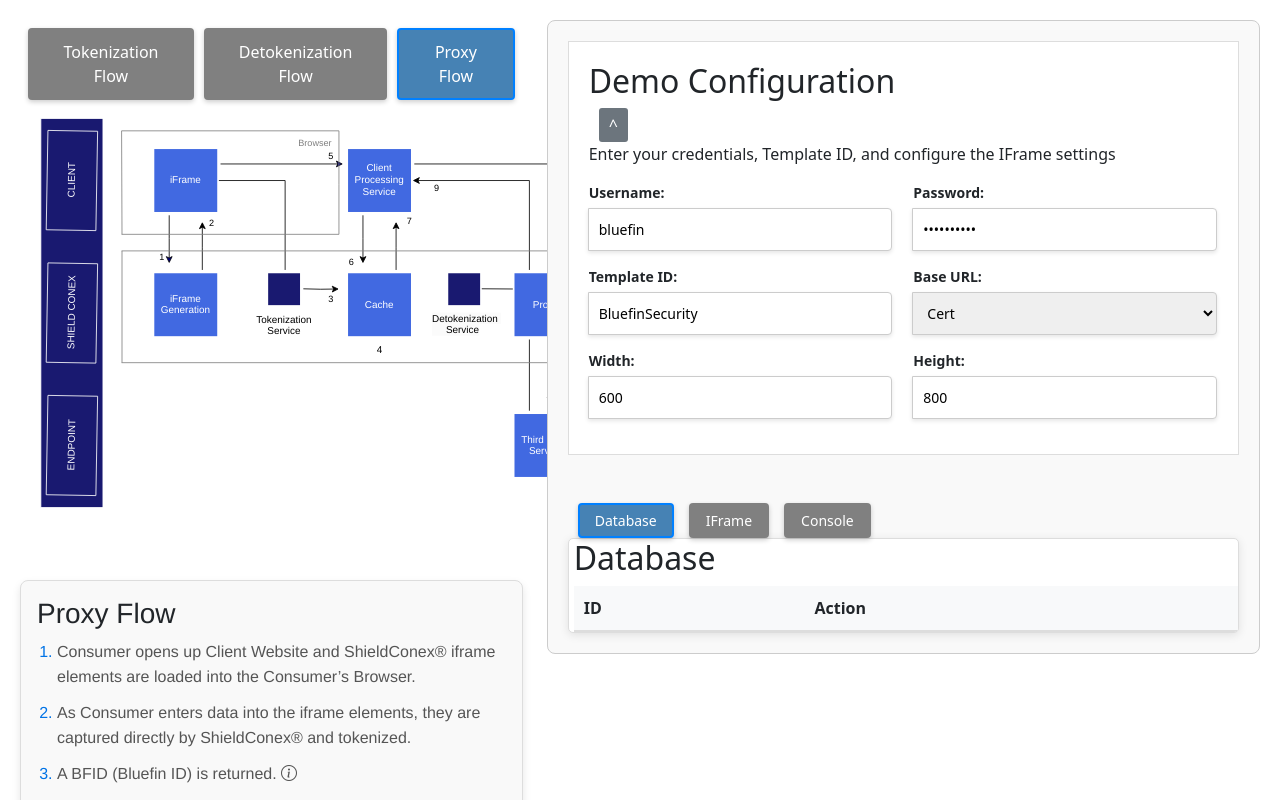
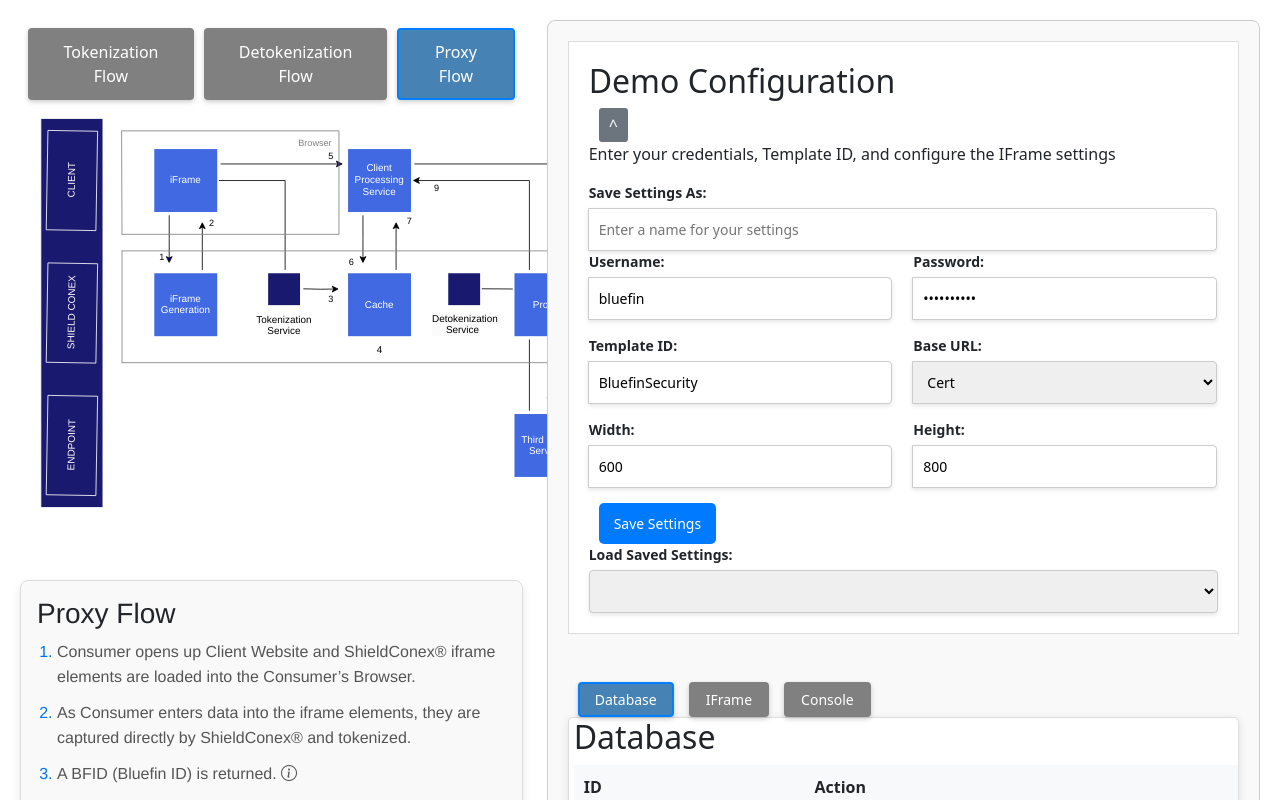
Before and after one commit to karinagassanova/testproject, an Angular app: page / in a window 1280 px wide. Shown: the top 800 px of the page. Built offline with nearby package versions, Linux system fonts and the light colour scheme.

Commit message:
added functionality to save settings and load saved settings.

```diff
--- a/src/app/app.component.html
+++ b/src/app/app.component.html
@@ -1,6 +1,6 @@
 <div class="container-fluid">
   <div class="row">
-    <div class="col-lg-5" >
+    <div class="col-lg-5">
       <diagram></diagram>
     </div>
     <div class="col-lg-7">
@@ -14,6 +14,12 @@
 
           <div *ngIf="!isConfigFolded">
             <p>Enter your credentials, Template ID, and configure the IFrame settings</p>
+
+            <!-- Save Settings Name Input -->
+            <div class="input-group">
+              <label for="settingName">Save Settings As:</label>
+              <input type="text" id="settingName" [(ngModel)]="settingName" placeholder="Enter a name for your settings" />
+            </div>
 
             <!-- User Credentials in One Row -->
             <div class="input-row">
@@ -53,9 +59,21 @@
                 <input type="text" id="height" [(ngModel)]="height" placeholder="e.g., 800px" />
               </div>
             </div>
+
+            <!-- Buttons to Save and Load Settings -->
+            <div class="save-load-buttons">
+              <button class="save-button" (click)="saveUserSettings()">Save Settings</button>
+
+              <!-- Dropdown to select saved settings -->
+              <label for="savedSettingsDropdown">Load Saved Settings:</label>
+              <select id="savedSettingsDropdown" [(ngModel)]="settingName" (change)="loadUserSettings(settingName)">
+                <option *ngFor="let savedSettingName of savedSettingNames" [value]="savedSettingName">{{ savedSettingName }}</option>
+              </select>
+            </div>
           </div>
         </div>
 
+        <!-- Tabs Section -->
         <br><br>
         <ul ngbNav #nav="ngbNav" [(activeId)]="active" class="custom-nav-tabs">
           <li [ngbNavItem]="1">
@@ -75,7 +93,7 @@
                   <tr *ngFor="let item of db.data">
                     <td>{{ item.messageId }}</td>
                     <td>
-                      <button (click)="viewTokens(item.bfid);">View Tokens</button>
+                      <button (click)="viewTokens(item.bfid)">View Tokens</button>
                       <button class="detokenize-button" (click)="onDetokenizeButtonClick(item.bfid)">Detokenize</button>
                     </td>
                   </tr>
@@ -85,6 +103,7 @@
             </ng-template>
           </li>
 
+          <!-- IFrame Tab -->
           <li [ngbNavItem]="2">
             <button ngbNavLink>IFrame</button>
             <ng-template ngbNavContent>
@@ -96,15 +115,14 @@
                   <br><br>
                   <div id="frame1" class="iframe"></div> <!-- Loaded IFrame -->
                   <br /><br />
-                <td>
                   <button *ngIf="isGoPressed" class="clear-button" (click)="onClearButtonClick()">Clear</button>
                   <button *ngIf="isGoPressed" class="tokenize-button" (click)="onTokenizeButtonClick()">Tokenize</button>
-                </td>
                 </div>
               </div>
             </ng-template>
           </li>
 
+          <!-- Console Tab -->
           <li [ngbNavItem]="3">
             <button ngbNavLink>Console</button>
             <ng-template ngbNavContent>
@@ -129,9 +147,8 @@
                         </div>
                         <h3>Detokenized Data</h3>
                         <div *ngFor="let e of detokenizedData; let i = index">
-                        Name: {{ SCXTokens[i].name }}, Detokenized Value: {{ e | json }}
+                          Name: {{ SCXTokens[i].name }}, Detokenized Value: {{ e }}
                         </div>
-                        <div *ngFor="let e of iframeErrors">{{ e }}</div>
                       </div>
                     </code>
                   </pre>
@@ -143,7 +160,6 @@
 
         <!-- Render content for the active tab -->
         <div [ngbNavOutlet]="nav"></div>
-
       </div>
     </div>
   </div>
--- a/src/app/app.component.ts
+++ b/src/app/app.component.ts
@@ -1,4 +1,4 @@
-import { Component, OnInit, OnDestroy, Injectable } from '@angular/core';
+import {Component, OnInit, OnDestroy, Injectable, NgIterable} from '@angular/core';
 import { HttpClient, HttpHeaders } from '@angular/common/http';
 import { Subscription } from 'rxjs';
 import { DiagramComponent } from "./components/diagram/diagram.component";
@@ -6,6 +6,8 @@
 import { NgbModal } from '@ng-bootstrap/ng-bootstrap';
 import { NgbdModalContent } from './components/modal/modal-component'; // Adjust the path accordingly
 import { NgbdDetokenModalContent } from './components/modal/modal-detok-component';
+import { ChangeDetectorRef } from '@angular/core';
+
 
 export interface TokenResponse {
   messageId: string;
@@ -75,6 +77,7 @@
   db: Database = {data:[]};
 
   flow: string = 'proxy'; // Current flow, defaults to "tokenization"
+  settingName: string | undefined;
 
   showFlow(selectedFlow: string) {
     this.flow = selectedFlow; // Update flow based on button clicks
@@ -84,13 +87,16 @@
     private http: HttpClient,
     private diagram: DiagramComponent,
     private sharedService: SharedService,
-    private modalService: NgbModal
+    private modalService: NgbModal,
+    private cdr: ChangeDetectorRef
   ) {}
 
   ngOnInit() {
     this.messageSubscription = new Subscription();
     window.addEventListener('message', this.onMessage.bind(this));
     this.diagram.hideAll();
+    this.savedSettingNames = this.getSavedSettingNames();
+
   }
 
   ngOnDestroy() {
@@ -384,5 +390,67 @@
   }
 
 
-  protected readonly open = open;
+  protected saveUserSettings() {
+    const settingName = this.settingName || 'Default Setting'; // Use provided name or fallback to 'Default Setting'
+
+    // Prepare the settings object
+    const userSettings = {
+      username: this.username,
+      password: this.password,
+      templateId: this.templateId,
+      baseUrl: this.baseUrl,
+      width: this.width,
+      height: this.height
+    };
+
+    // Retrieve the existing settings from localStorage and add the new one
+    const savedSettings = JSON.parse(localStorage.getItem('savedSettings') || '[]');
+    savedSettings.push({ name: settingName, settings: userSettings });
+
+    // Save all settings back to localStorage
+    localStorage.setItem('savedSettings', JSON.stringify(savedSettings));
+
+    // Refresh saved settings names and trigger change detection to update UI
+    this.savedSettingNames = this.getSavedSettingNames();
+    this.cdr.detectChanges();  // This triggers change detection immediately
+  }
+
+
+  protected loadUserSettings(settingName: string | undefined) {
+    const savedSettings = JSON.parse(localStorage.getItem('savedSettings') || '[]');
+    const selectedSetting = savedSettings.find((setting: { name: string, settings: any }) => setting.name === settingName);
+
+    if (selectedSetting) {
+      // Set the loaded values to the form
+      this.username = selectedSetting.settings.username;
+      this.password = selectedSetting.settings.password;
+      this.templateId = selectedSetting.settings.templateId;
+      this.baseUrl = selectedSetting.settings.baseUrl;
+      this.width = selectedSetting.settings.width;
+      this.height = selectedSetting.settings.height;
+    }
+  }
+
+
+// Get the list of saved setting names from localStorage
+  savedSettingNames: (NgIterable<unknown> & NgIterable<any>) | undefined | null;
+  private getSavedSettingNames() {
+    const savedSettings = JSON.parse(localStorage.getItem('savedSettings') || '[]');
+    return savedSettings.map((setting: { name: string }) => setting.name);
+  }
+// Delete a saved setting by its index
+  deleteSavedSetting(index: number) {
+    // Retrieve the current saved settings from localStorage
+    const savedSettings = JSON.parse(localStorage.getItem('savedSettings') || '[]');
+
+    // Remove the setting at the given index
+    savedSettings.splice(index, 1);
+
+    // Save the updated list of settings back to localStorage
+    localStorage.setItem('savedSettings', JSON.stringify(savedSettings));
+
+    // Update the list of saved setting names
+    this.savedSettingNames = this.getSavedSettingNames();
+  }
+
 }
--- /dev/null
+++ b/src/app/components/modal/modal-component.css
@@ -0,0 +1,6 @@
+/* Enable line wrapping for preformatted text */
+.wrapped-pre {
+  white-space: pre-wrap;       /* Enable line wrapping */
+  word-break: break-all;       /* Break long words to fit within the container */
+  overflow-wrap: anywhere;     /* Allows breaking anywhere if necessary */
+}
--- a/src/app/components/modal/modal-component.ts
+++ b/src/app/components/modal/modal-component.ts
@@ -1,6 +1,6 @@
 import { Component, inject, Input, OnInit } from '@angular/core';
 import { NgbActiveModal } from '@ng-bootstrap/ng-bootstrap';
-import {TokenResponse} from "../../app.component";
+import { TokenResponse } from "../../app.component";
 
 @Component({
   selector: 'ngbd-modal-content',
@@ -11,8 +11,9 @@
       <button type="button" class="btn-close" aria-label="Close" (click)="activeModal.dismiss('Cross click')"></button>
     </div>
     <div class="modal-body">
-      <pre>{{ formattedTokens }}</pre> <!-- Use the formattedTokens property -->
+      <pre class="wrapped-pre">{{ formattedTokens }}</pre> <!-- Wrapped output to fit modal width -->
     </div>
+
     <div class="modal-footer">
       <button type="button" class="btn btn-outline-secondary" (click)="activeModal.close('Close click')">Close</button>
     </div>
@@ -20,16 +21,14 @@
 })
 export class NgbdModalContent implements OnInit {
   activeModal = inject(NgbActiveModal);
-  @Input() tokenResponse: TokenResponse | undefined = undefined; // Accept an array of tokens
+  @Input() tokenResponse: TokenResponse | undefined = undefined;
 
   // Computed property to format tokens
   get formattedTokens(): string {
-    return JSON.stringify(this.tokenResponse, null, 4)
-    //return this.tokenResponse.map(e => `BFID: ${e.token}`).join('\n'); // Format the output
+    return JSON.stringify(this.tokenResponse, null, 4);
   }
 
   ngOnInit() {
-    console.log('Tokens received in modal:', this.tokenResponse); // Log the tokens received
+    console.log('Tokens received in modal:', this.tokenResponse);
   }
-
 }
```
Lines whose indentation alone changed are shown as unchanged.
